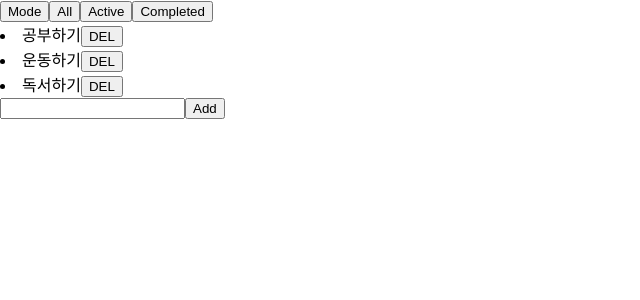
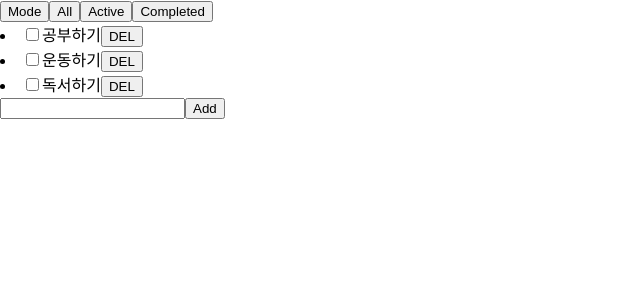
Before and after one commit to mizzyjo/to-do-list, a React (Create React App) app: page / in a window 1280 px wide. Shown: the top 300 px of the page, without its empty margins (0-640 px from the left). Built offline with nearby package versions, Linux system fonts and the light colour scheme.

Commit message:
Make line-through when you check checkbox

```diff
--- a/src/components/Item.jsx
+++ b/src/components/Item.jsx
@@ -1,9 +1,29 @@
-import React from 'react';
+import React, { useState } from 'react';
 
 export default function Item({id, item, handleOnDel}) {
+  const [line, setLine] = useState({
+    textDecoration: 'none'
+  });
+
+  const getCheckboxValue = (e) => {
+    console.log(e.target.checked);
+    if(e.target.checked){
+      setLine({...line, textDecoration: 'line-through'});
+      console.log(`line : ${line}`);
+    }else {
+      setLine({...line, textDecoration: 'none'});
+      console.log(`line : ${line}`);
+    }
+  }
+
   return (
+    // 체크박스의 checked가 true가 되면
+    // 변수 line도 true가 되면서
+    // style line-through를 적용
+
       <li>
-        {item.text}
+        <input type='checkbox' onClick={getCheckboxValue}></input>
+        <span style={line}>{item.text}</span>
         <button onClick={() => {
           // console.log(id);
           handleOnDel(id)
```
